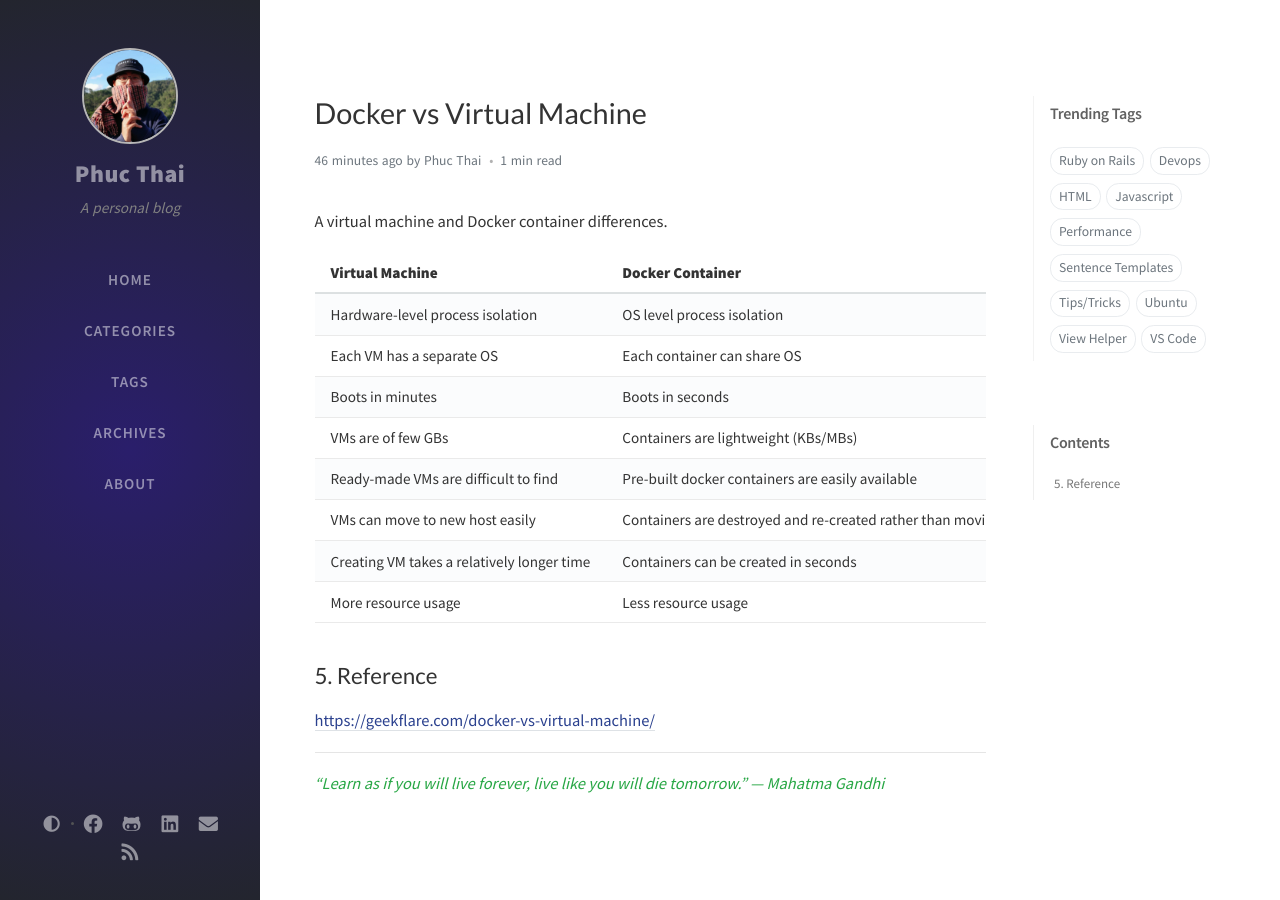
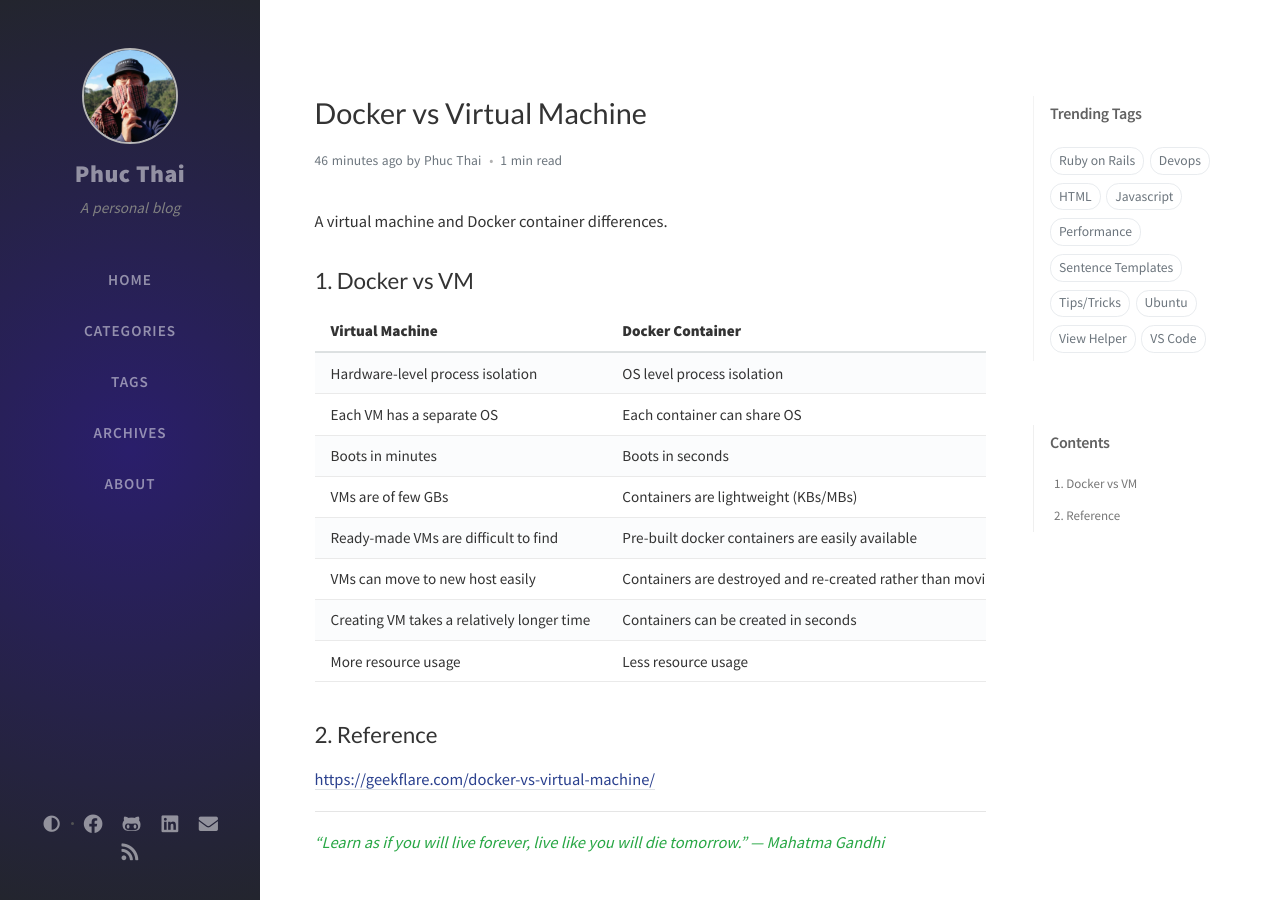
Before and after one commit to phuctm92/phuctm92.github.io, a Jekyll site: the page built from _posts/2022-09-12-docker-vs-virtual-machine.md, in a window 1280 px wide and 900 px high. Built offline with Jekyll 4.4.1, drawn with Linux system fonts in a browser that asks for light colours; nearby versions of some CDN libraries; comment, search, counter and statistics services are not loaded.

Commit message:
Update 2022-09-12-docker-vs-virtual-machine.md

```diff
--- a/_posts/2022-09-12-docker-vs-virtual-machine.md
+++ b/_posts/2022-09-12-docker-vs-virtual-machine.md
@@ -7,6 +7,8 @@ tags: [Devops]
 ---
 A virtual machine and Docker container differences.
 <!--more-->
+
+## 1. Docker vs VM
 
 |**Virtual Machine** | **Docker Container** |
 |--|--|
@@ -20,7 +22,7 @@ Creating VM takes a relatively longer time|Containers can be created in seconds
 More resource usage|Less resource usage
 
 
-## 5. Reference
+## 2. Reference
 [https://geekflare.com/docker-vs-virtual-machine/](https://geekflare.com/docker-vs-virtual-machine/){:target="_blank"}
 
 ___
```
